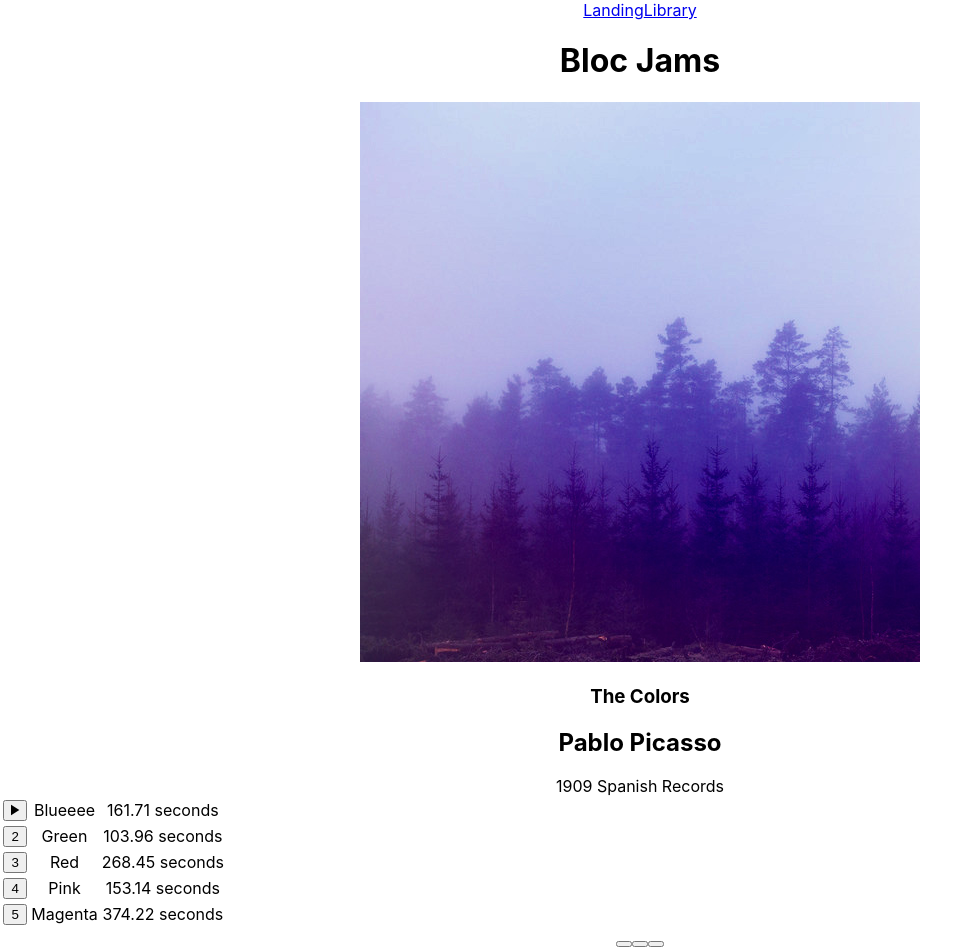
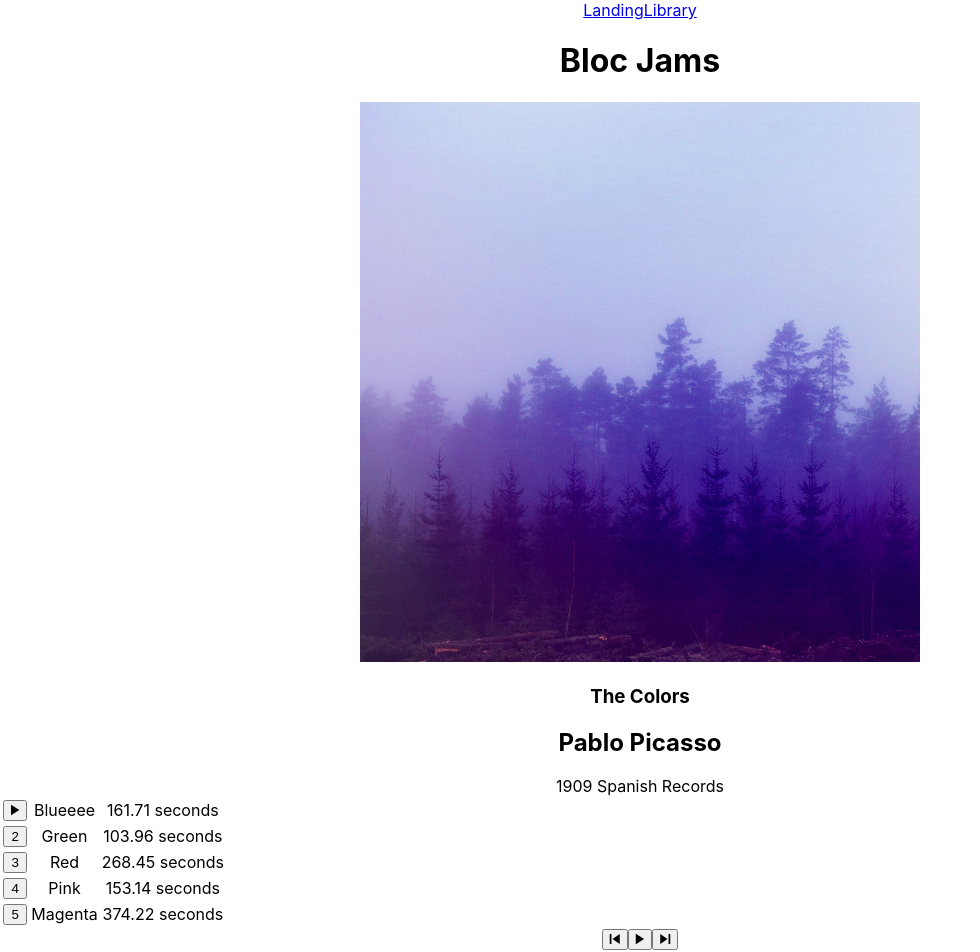
Before and after one commit to Katy17/bloc-jams-react, a React (Create React App) app: page /album/the-colors in a window 1280 px wide. Shown: the top 952 px of the page, without its empty margins (0-980 px from the left). Built offline with nearby package versions, Linux system fonts and the light colour scheme.

Commit message:
button size fix

```diff
--- a/src/components/PlayerBar.js
+++ b/src/components/PlayerBar.js
@@ -6,13 +6,13 @@ class PlayerBar extends Component {
       <section className="player-bar">
         <section id="button">
           <button id="previous" onClick={this.props.handlePrevClick}>
-            <span className="ion-skip-backward"></span>
+            <span className="ion-md-skip-backward"></span>
           </button>
           <button id="play-pause" onClick={this.props.handleSongClick} >
-            <span className={this.props.isPlaying ? 'ion-pause' : 'ion-play'}></span>
+            <span className={this.props.isPlaying ? 'ion-md-pause' : 'ion-md-play'}></span>
           </button>
           <button id="next" onClick={this.props.handleNextClick}>
-            <span className="ion-skip-forward"></span>
+            <span className="ion-md-skip-forward"></span>
           </button>
         </section>
         <section id="time-control">
```
